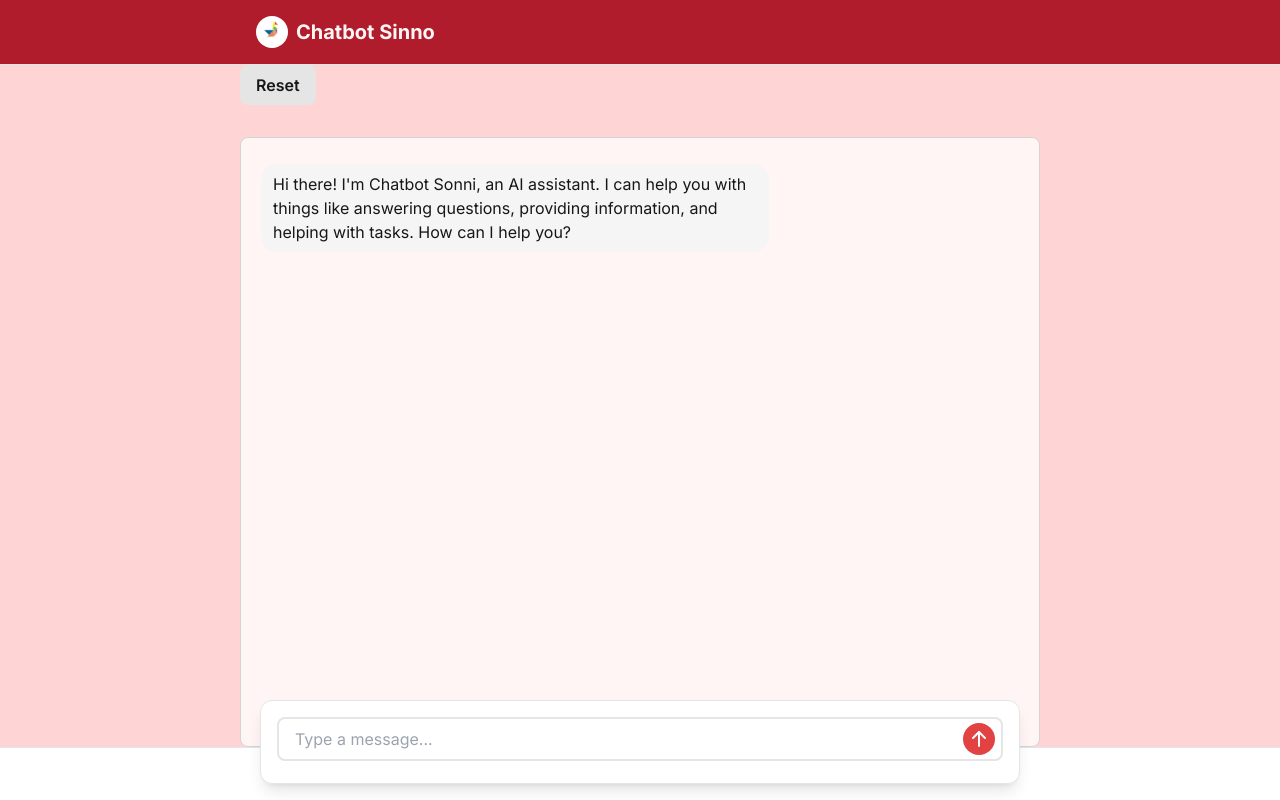
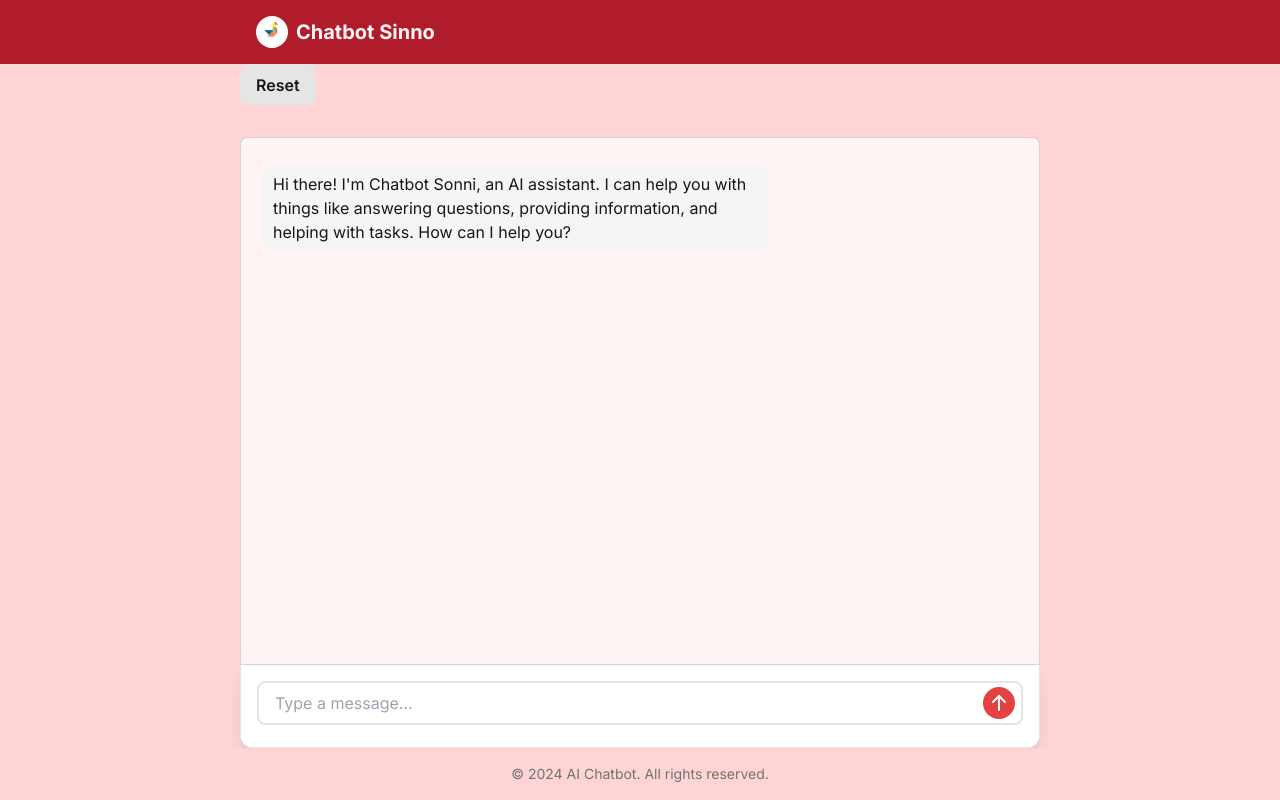
Before and after one commit to nqd1/chatbot-ui-lite, a Next.js app: page / in a window 1280 px wide. Built offline with nearby package versions, Linux system fonts and the light colour scheme.

Commit message:
hahahád

```diff
--- a/components/Chat/Chat.tsx
+++ b/components/Chat/Chat.tsx
@@ -42,7 +42,7 @@ export const Chat: FC<Props> = ({ messages, loading, onSend, onReset }) => {
       <div
         ref={messagesContainerRef}
         onScroll={handleScroll}
-        className="flex-1 overflow-y-auto rounded-lg p-5 sm:p-5 sm:border border-neutral-300 pb-24 bg-[#FFF5F5]"
+        className="flex-1 overflow-y-auto rounded-lg rounded-b-none p-5 sm:p-5 sm:border border-b-0 border-neutral-300 bg-[#FFF5F5]"
       >
         {messages.map((message, index) => (
           <div
@@ -62,8 +62,8 @@ export const Chat: FC<Props> = ({ messages, loading, onSend, onReset }) => {
         <div ref={messagesEndRef} />
       </div>
 
-      <div className="fixed bottom-4 left-1/2 transform -translate-x-1/2 w-full max-w-[800px] px-5">
-        <div className="bg-white rounded-xl shadow-lg p-4 border border-neutral-200">
+      <div className="w-full max-w-[800px] mx-auto">
+        <div className="bg-white rounded-b-xl shadow-lg p-4 border border-t-0 border-neutral-200">
           <ChatInput onSend={onSend} />
         </div>
       </div>
--- a/components/Layout/Footer.tsx
+++ b/components/Layout/Footer.tsx
@@ -2,7 +2,7 @@ import { FC } from "react";
 
 export const Footer: FC = () => {
   return (
-    <footer className="bg-white border-t border-neutral-200 py-4">
+    <footer className="py-4">
       <div className="max-w-[800px] mx-auto px-4 text-center text-neutral-500 text-sm">
         <p>© 2024 AI Chatbot. All rights reserved.</p>
       </div>
```
